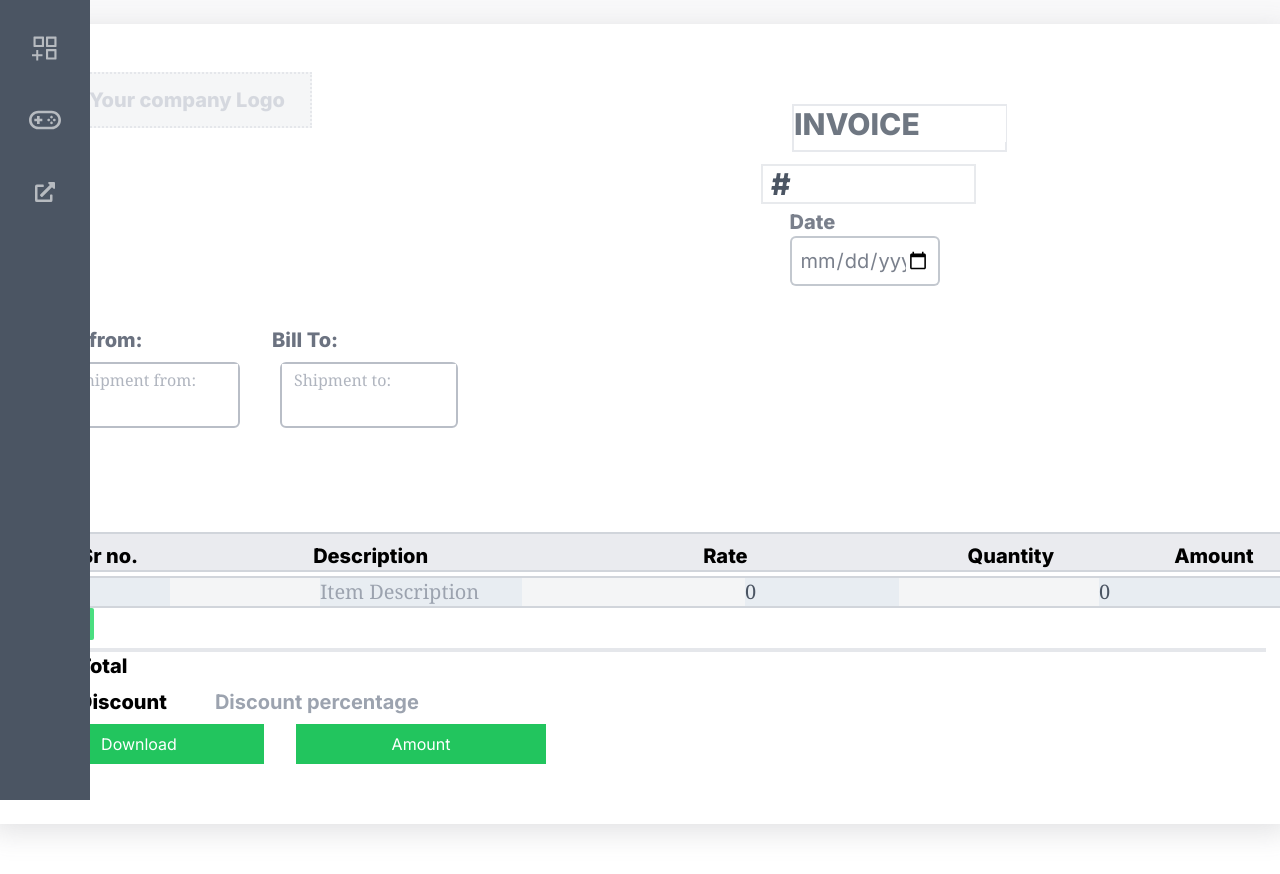
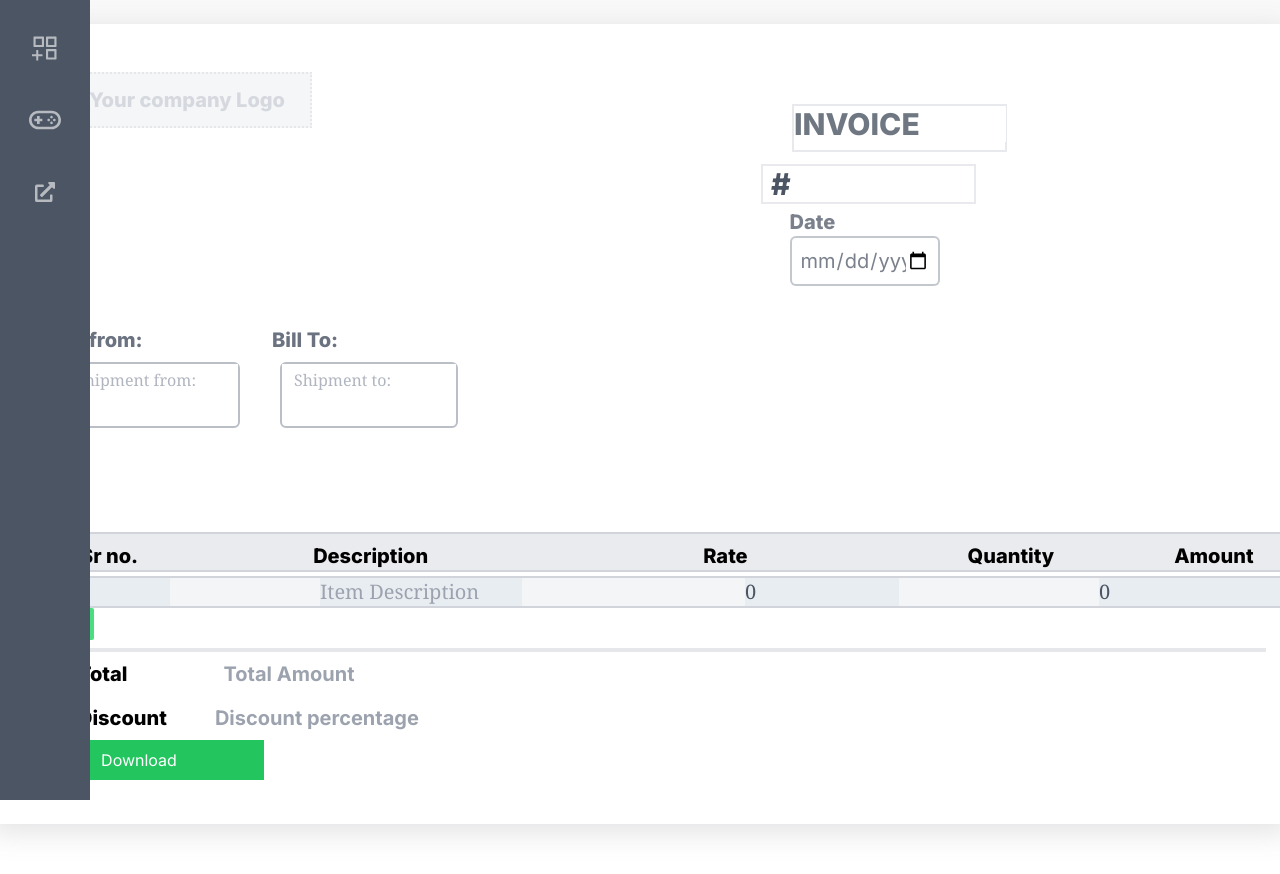
Before and after one commit to ashishk15678/t_lab, a Next.js app: page /apps/invoice in a window 1280 px wide. Shown: the top 874 px of the page. Built offline with nearby package versions, Linux system fonts and the light colour scheme.

Commit message:
amount - custom

```diff
--- a/components/items.jsx
+++ b/components/items.jsx
@@ -113,7 +113,12 @@ export function AllItems({ }) {
         <div className="ml-16 ">
             <label className="text-xl font-extrabold">Total</label>
             <label className="text-xl font-bold p-2 ml-20">
-                <label id="amountlabel"></label>
+                <label id="amountlabel">
+                    <input type="text" accept="number" id="Discount" className="text-xl font-bold
+                                   border-1 border-gray-400 rounded-md  p-2"
+                        placeholder="Total Amount" />
+
+                </label>
             </label>
             <br />
 
@@ -142,10 +147,6 @@ export function AllItems({ }) {
 
                 }}>Download</button>
 
-            <button className="px-6 py-2 bg-green-500 text-white w-[250px] ml-8
-                                print:hidden" onClick={() => {
-                    document.getElementById("amountlabel").innerText = "Amount"
-                }}>Amount</button>
 
         </div>
 
```
